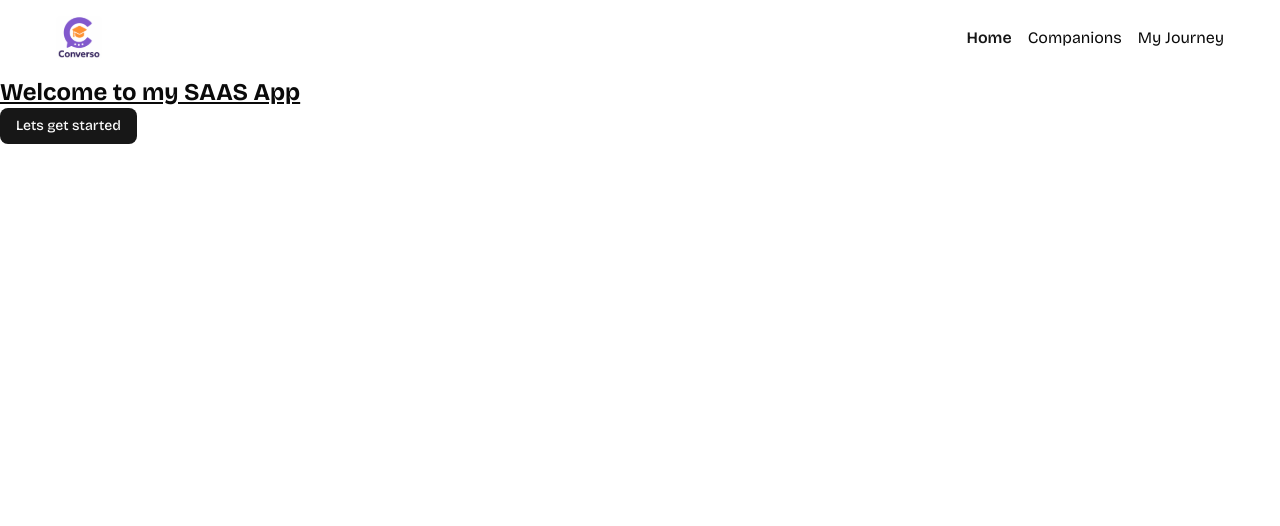
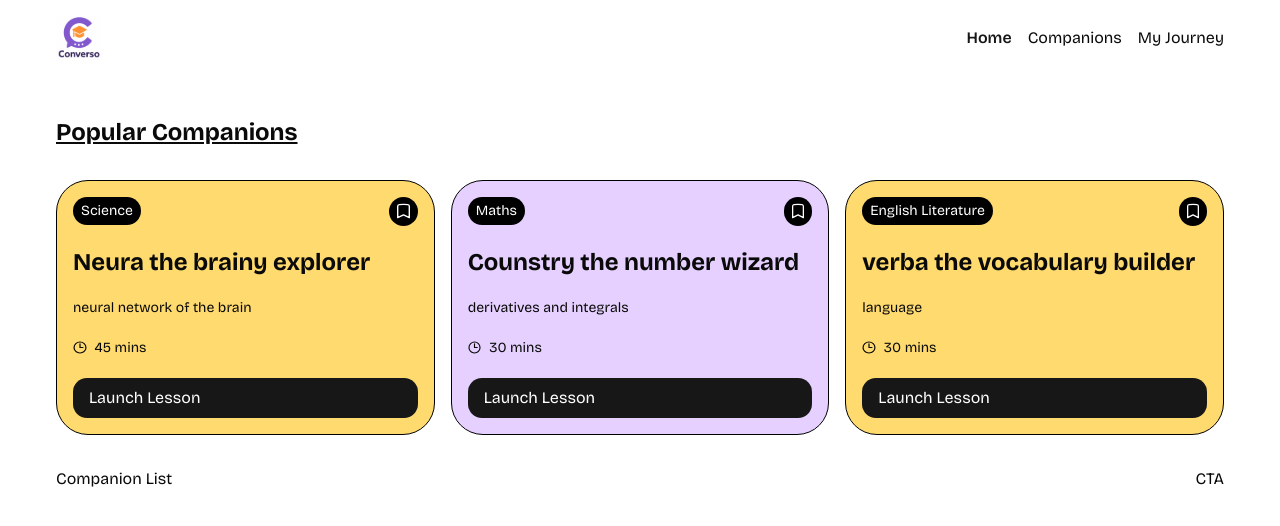
Before and after one commit to PrasadSimhadri/new_saas_repo, a Next.js app: page / in a window 1280 px wide. Shown: the top 526 px of the page. Built offline with nearby package versions, Linux system fonts and the light colour scheme.

Commit message:
built companion cards in home page

```diff
--- a/app/page.tsx
+++ b/app/page.tsx
@@ -1,12 +1,45 @@
+import CompanionCard from '@/components/CompanionCard'
+import CompanionsList from '@/components/CompanionsList'
+import CTA from '@/components/CTA'
 import { Button } from '@/components/ui/button'
 import React from 'react'
 
 const Page = () => {
   return (
-    <div>
-      <h1 className='text-2xl underline'> Welcome to my SAAS App</h1>
-      <Button>Lets get started </Button>
-    </div>
+    <main>
+      <h1 className='text-2xl underline'>Popular Companions</h1>
+      <section className='home-section'>
+        <CompanionCard
+          id="123"
+          name="Neura the brainy explorer"
+          topic="neural network of the brain"
+          subject="science"
+          duration={45}
+          color="#ffda6e"
+        />
+        <CompanionCard
+          id="124"
+          name="Counstry the number wizard"
+          topic="derivatives and integrals"
+          subject="maths"
+          duration={30}
+          color="#e5d0ff"
+        />
+        <CompanionCard
+          id="125"
+          name="verba the vocabulary builder"
+          topic="language"
+          subject="english literature"
+          duration={30}
+          color="#ffda6e"
+        />
+      </section>
+
+      <section className='home-section'>
+        <CompanionsList />
+        <CTA />
+      </section>
+    </main>
   )
 }
 
--- /dev/null
+++ b/components/CTA.tsx
@@ -0,0 +1,11 @@
+import React from 'react'
+
+const Cta = () => {
+  return (
+    <div>
+      CTA
+    </div>
+  )
+}
+
+export default Cta
--- /dev/null
+++ b/components/CompanionCard.tsx
@@ -0,0 +1,45 @@
+import Image from "next/image";
+import Link from "next/link";
+
+interface CompanionCardProps {
+    id: string;
+    name: string;
+    topic: string;
+    subject: string;
+    duration: number;
+    color: string;
+}
+
+const CompanionCard = ({ id, name, topic, subject, duration, color }: CompanionCardProps) => {
+    return (
+        <article className="companion-card" style={{ backgroundColor: color }}>
+            <div className="flex justify-between items-center">
+                <div className="subject-badge">{subject}</div>
+                <button className="companion-bookmark">
+                    <Image src="/icons/bookmark.svg"
+                        alt="bookmark"
+                        width={12.5}
+                        height={15}
+                    />
+                </button>
+            </div>
+            <h2 className="text-2xl font-bold">{name}</h2>
+            <p className="text-sm">{topic}</p>
+            <div className="flex items-center gap-2">
+                <Image src="/icons/clock.svg"
+                    alt="duration"
+                    width={13.5}
+                    height={13.5}
+                />
+                <p className="text-sm">{duration} mins</p>
+            </div>
+            <Link href={`/companions/${id}`} className='w-full'>
+                <button className="btn-primary w-full justify-between">
+                    Launch Lesson
+                </button>
+            </Link>
+        </article>
+    )
+}
+
+export default CompanionCard
--- /dev/null
+++ b/components/CompanionsList.tsx
@@ -0,0 +1,11 @@
+import React from 'react'
+
+const CompanionsList = () => {
+  return (
+    <div>
+      Companion List
+    </div>
+  )
+}
+
+export default CompanionsList
```
